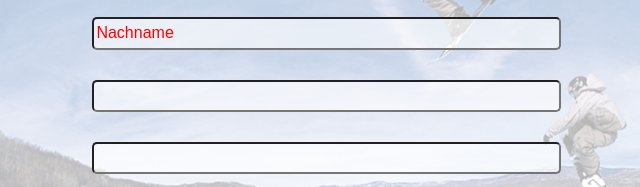
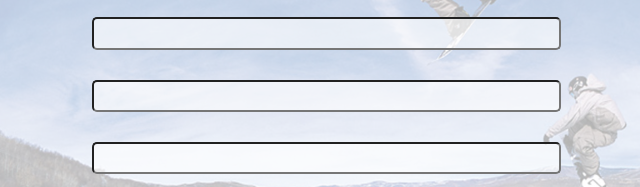
Before and after one commit to krystyna-lyn/website-alpensport, a plain HTML site: page sites/kontakt.html in a window 1280 px wide. Shown: the part 383-570 px from the top of the page, 417-1057 px from the left. Drawn offline with Linux system fonts and the light colour scheme.

Commit message:
Update kontakt.html

```diff
--- a/sites/kontakt.html
+++ b/sites/kontakt.html
@@ -330,7 +330,7 @@
               <label for="Nachname">Nachname:</label>
               <!-- placehoder für vorgegebenen Text im Imput und Textarea -->
               <!--required = Eingabeüberprüfung-->
-              <input type="text" name="Nachname" placeholder="Nachname" required>
+              <input type="text" name="Nachname" required>
             </p>
             <p class="formrow">
               <label for="Vorname">Vorname:</label>
```
